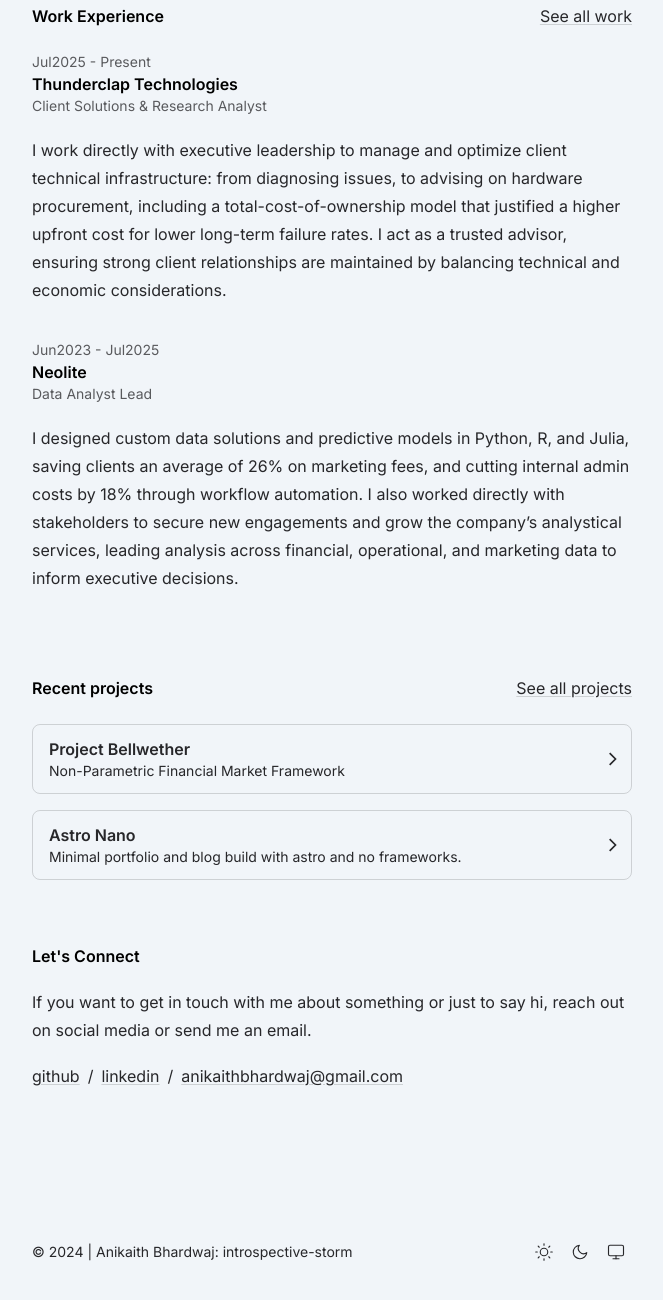
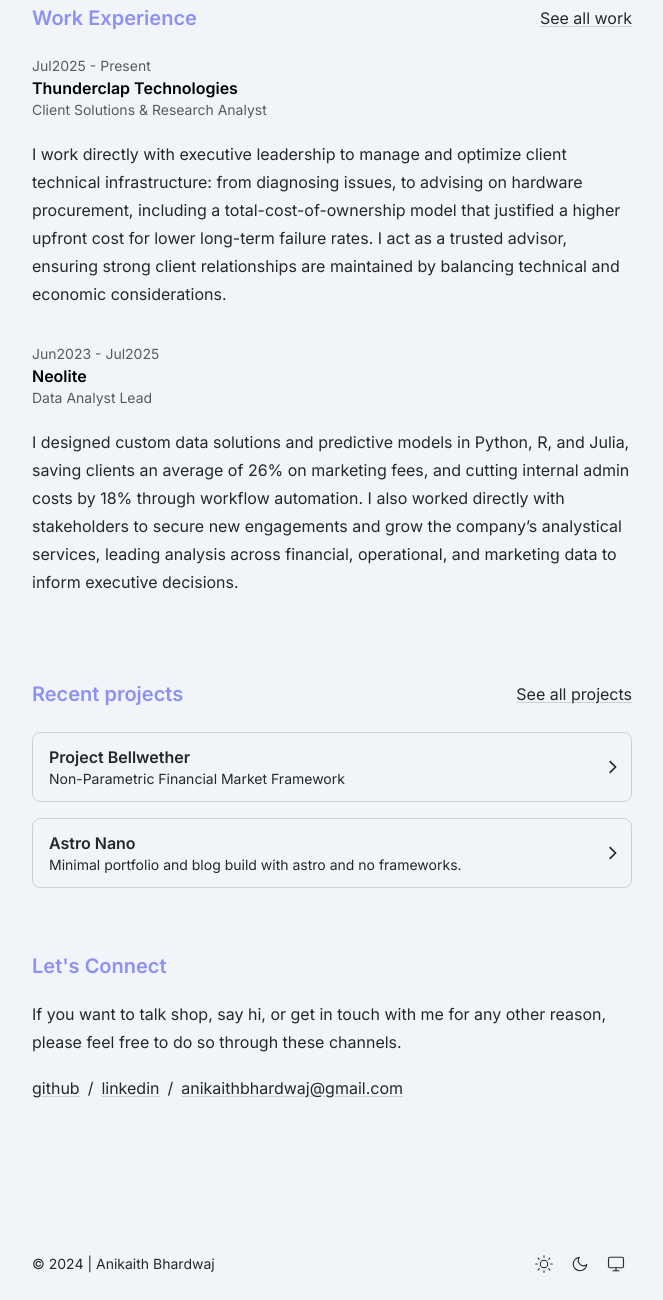
Before and after one commit to introspective-storm/introspective-storm.github.io, an Astro site: page / in a window 1280 px wide. Shown: the part 710-2010 px from the top of the page, without its empty margins (308-971 px from the left). Built offline with nearby package versions, Linux system fonts and the light colour scheme; Astro itself is replaced by a stand-in of ours; a web font is replaced by a local one.

Commit message:
small changes + more consistent styles

```diff
--- a/src/consts.ts
+++ b/src/consts.ts
@@ -1,7 +1,7 @@
 import type { Site, Metadata, Socials } from "@types";
 
 export const SITE: Site = {
-  NAME: "Anikaith Bhardwaj: introspective-storm",
+  NAME: "Anikaith Bhardwaj",
   EMAIL: "anikaithbhardwaj@gmail.com",
   NUM_POSTS_ON_HOMEPAGE: 3,
   NUM_WORKS_ON_HOMEPAGE: 2,
--- a/src/pages/index.astro
+++ b/src/pages/index.astro
@@ -64,9 +64,7 @@ const work = await Promise.all(
 
       <section class="animate space-y-6">
         <div class="flex flex-wrap gap-y-2 items-center justify-between">
-          <h5 class="font-semibold text-black dark:text-white">
-            Work Experience
-          </h5>
+          <h3>Work Experience</h3>
           <Link href="/work">
             See all work
           </Link>
@@ -93,9 +91,7 @@ const work = await Promise.all(
 
       <section class="animate space-y-6">
         <div class="flex flex-wrap gap-y-2 items-center justify-between">
-          <h5 class="font-semibold text-black dark:text-white">
-            Recent projects
-          </h5>
+          <h3>Recent projects</h3>
           <Link href="/projects">
             See all projects
           </Link>
@@ -110,13 +106,11 @@ const work = await Promise.all(
       </section>
 
       <section class="animate space-y-4">
-        <h5 class="font-semibold text-black dark:text-white">
-          Let's Connect
-        </h5>
+        <h3>Let's Connect</h3>
         <article>
           <p>
-            If you want to get in touch with me about something or just to say hi,
-            reach out on social media or send me an email.
+            If you want to talk shop, say hi, or get in touch with me
+            for any other reason, please feel free to do so through these channels.
           </p>
         </article>
         <ul class="flex flex-wrap gap-2">
```
